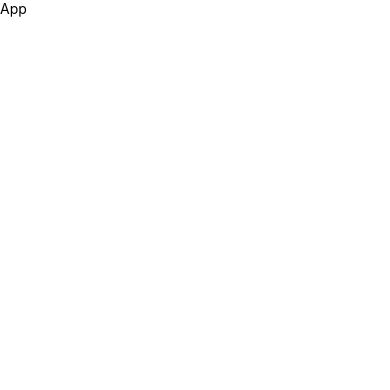
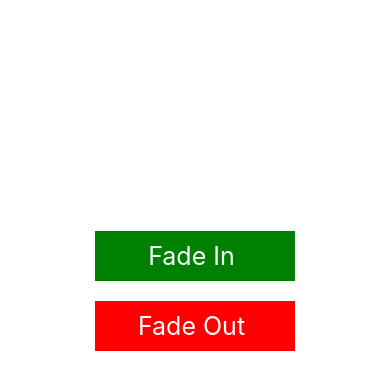
Before and after one commit to saurabhkara/React-Native-Animated, a React Native app: screen / in a window 390 px wide. Shown: the top 390 px of the page. Built offline with nearby package versions, Linux system fonts and the light colour scheme.

Commit message:
animated timing started learning

```diff
--- a/App.tsx
+++ b/App.tsx
@@ -1,10 +1,6 @@
-import {View, Text} from 'react-native';
+import Timing from './src/screens/Timing';
 import React from 'react';
 
 export default function App() {
-  return (
-    <View>
-      <Text>App</Text>
-    </View>
-  );
+  return <Timing />;
 }
--- /dev/null
+++ b/src/screens/Timing.tsx
@@ -0,0 +1,61 @@
+import {View, Text, Animated, TouchableOpacity, StyleSheet} from 'react-native';
+import {useRef} from 'react';
+import React from 'react';
+
+export default function Timing() {
+  const fadeInOut = useRef(new Animated.Value(0)).current;
+
+  const fadeIn = () => {
+    Animated.timing(fadeInOut, {
+      toValue: 1,
+      duration: 2000,
+      useNativeDriver: true,
+    }).start();
+  };
+
+  const fadeOut = () => {
+    Animated.timing(fadeInOut, {
+      toValue: 0,
+      duration: 3000,
+      useNativeDriver: true,
+    }).start();
+  };
+  return (
+    <View style={styles.container}>
+      <Animated.View style={[styles.animatedView, {opacity: fadeInOut}]}>
+        <Text style={styles.animatedText}>
+          Saurabh Started learning RN Animation
+        </Text>
+      </Animated.View>
+      <TouchableOpacity onPress={fadeIn} style={styles.buttonFadeIn}>
+        <Text style={styles.buttonText}>Fade In </Text>
+      </TouchableOpacity>
+      <TouchableOpacity onPress={fadeOut} style={styles.buttonFadeOut}>
+        <Text style={styles.buttonText}>Fade Out </Text>
+      </TouchableOpacity>
+    </View>
+  );
+}
+const styles = StyleSheet.create({
+  container: {flex: 1, marginVertical: 150},
+  animatedView: {padding: 20, backgroundColor: 'cyan'},
+  animatedText: {textAlign: 'center', fontSize: 18, fontWeight: 'bold'},
+  buttonFadeIn: {
+    justifyContent: 'center',
+    alignItems: 'center',
+    width: 200,
+    padding: 10,
+    backgroundColor: 'green',
+    alignSelf: 'center',
+    marginVertical: 20,
+  },
+  buttonFadeOut: {
+    justifyContent: 'center',
+    alignItems: 'center',
+    width: 200,
+    padding: 10,
+    backgroundColor: 'red',
+    alignSelf: 'center',
+  },
+  buttonText: {fontSize: 25, color: 'white'},
+});
```
